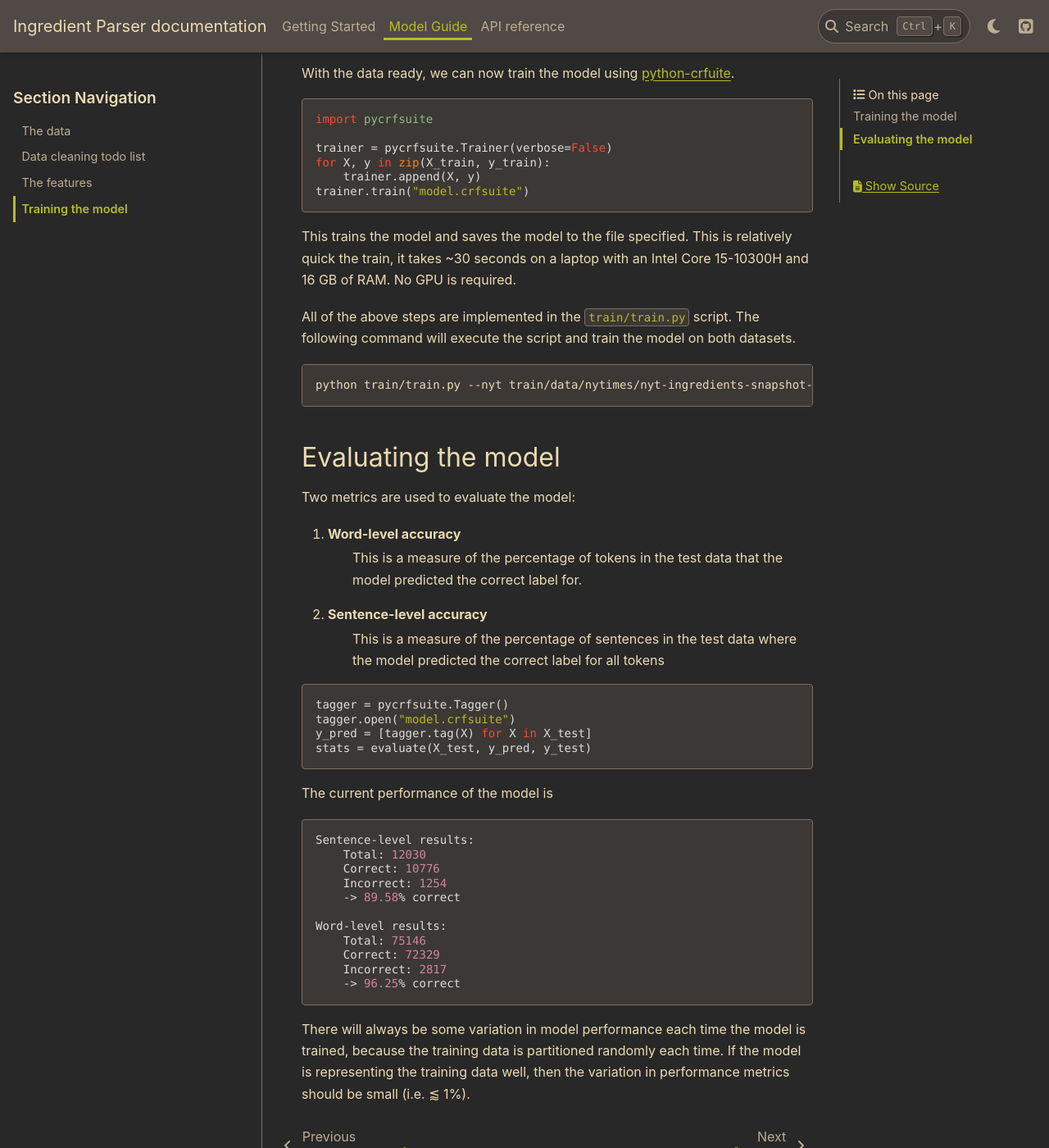
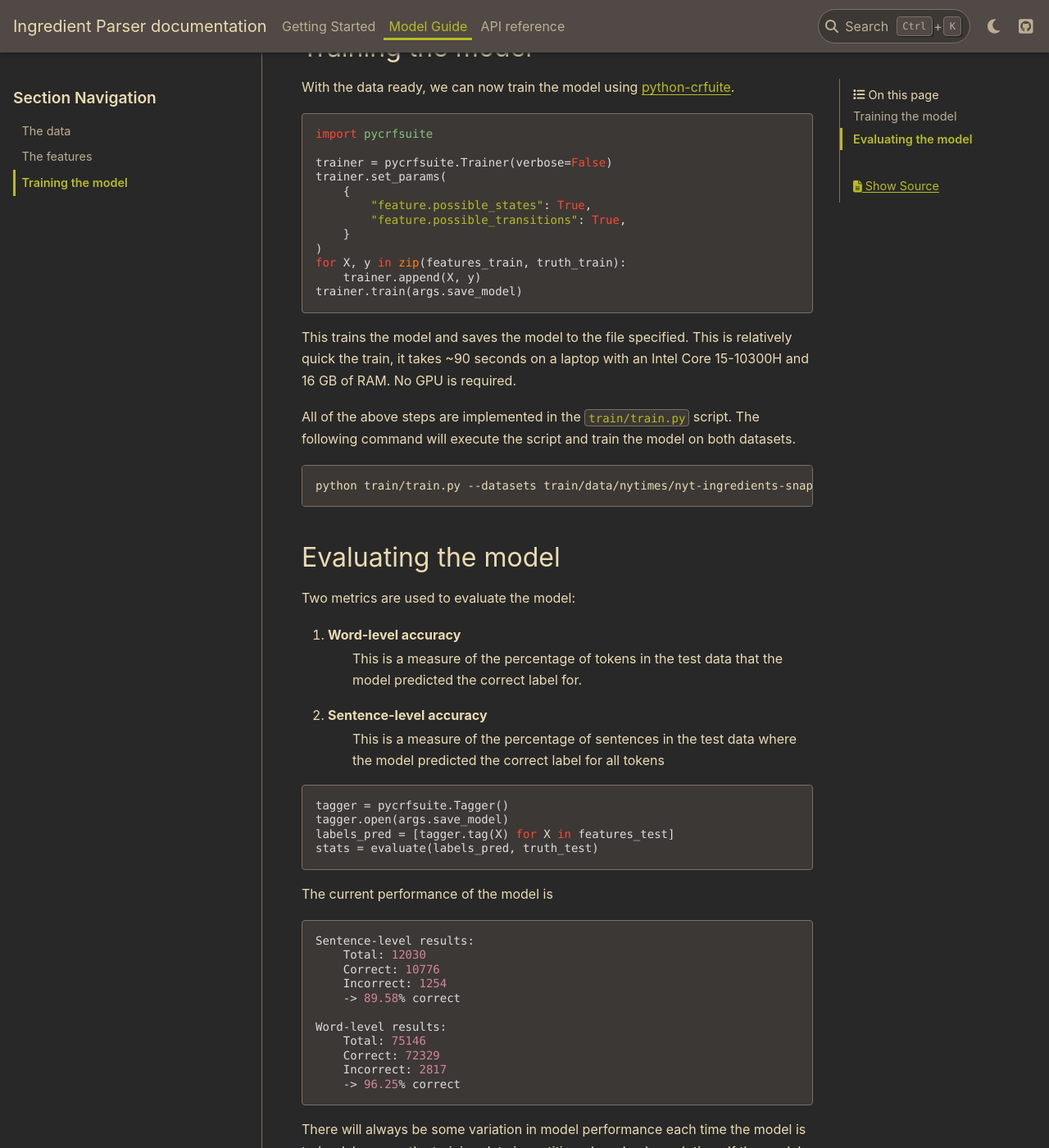
Before and after one commit to strangetom/ingredient-parser, a Sphinx documentation site: the page built from docs/source/guide/training.rst, in a window 1280 px wide and 1400 px high, scrolled down 1831 px. Shown: the whole window at 82% size. Built offline with Sphinx 7.4.7 and the PyData theme 0.15.4, drawn with Linux system fonts in a browser that asks for light colours; some of the changed text lies outside the part shown.

Commit message:
Docs: Update docs to reflect current state

```diff
--- a/docs/source/guide/features.rst
+++ b/docs/source/guide/features.rst
@@ -20,10 +20,12 @@ The features used for this model are a little different
 * Whether the token is capitalised
 * Whether the token is numeric
 * Whether the token is a unit (determined from the list of units)
+* Whether the token is an ambiguous unit
 * Whether the token is inside parentheses
 * Whether the token is a stop word
 * Whether the token is after a comma
 * Whether the token follows a + symbol
+* Whether the token is after a forward slash
 
 If possible, based on the position of the token in the sentence, the following features are also added
 
--- a/docs/source/guide/index.rst
+++ b/docs/source/guide/index.rst
@@ -7,6 +7,5 @@ This user guide provided more in depth information about the data used to train
    :maxdepth: 2
 
    The data <data>
-   Data cleaning todo list <clean>
    The features <features>
    Training the model <training>
--- a/docs/source/guide/training.rst
+++ b/docs/source/guide/training.rst
@@ -14,8 +14,9 @@ The training and testing data is transformed to get it's features and correct la
 
 .. code:: python
 
-    X_train, y_train = transform_to_dataset(ingredients_train, labels_train)
-    X_test, y_test = transform_to_dataset(ingredients_test, labels_test)
+        transformed_sents, transformed_labels = transform_to_dataset(
+            dataset_sents, dataset_labels
+        )
 
 Getting the labels for each input is a bit weird. The datasets are organised in a way that means we have a string the represents the input, a string for the quantity, a string for the unit, a string for the name, and a string for the comment.
 
@@ -62,18 +63,24 @@ With the data ready, we can now train the model using `python-crfuite <https://g
     import pycrfsuite
 
     trainer = pycrfsuite.Trainer(verbose=False)
-    for X, y in zip(X_train, y_train):
+    trainer.set_params(
+        {
+            "feature.possible_states": True,
+            "feature.possible_transitions": True,
+        }
+    )
+    for X, y in zip(features_train, truth_train):
         trainer.append(X, y)
-    trainer.train("model.crfsuite")
+    trainer.train(args.save_model)
 
 This trains the model and saves the model to the file specified.
-This is relatively quick the train, it takes ~30 seconds on a laptop with an Intel Core 15-10300H and 16 GB of RAM. No GPU is required.
+This is relatively quick the train, it takes ~90 seconds on a laptop with an Intel Core 15-10300H and 16 GB of RAM. No GPU is required.
 
 All of the above steps are implemented in the ``train/train.py`` script. The following command will execute the script and train the model on both datasets.
 
 .. code:: bash
 
-    python train/train.py --nyt train/data/nytimes/nyt-ingredients-snapshot-2015.csv --sf train/data/strangerfoods/sf_labelled_data.csv
+    python train/train.py --datasets train/data/nytimes/nyt-ingredients-snapshot-2015.csv train/data/strangerfoods/sf-labelled-data.csv train/data/cookstr/cookstr-ingredients-snapshot-2017-clean.csv
 
 Evaluating the model
 ^^^^^^^^^^^^^^^^^^^^
@@ -88,9 +95,9 @@ Two metrics are used to evaluate the model:
 .. code:: python
 
     tagger = pycrfsuite.Tagger()
-    tagger.open("model.crfsuite")
-    y_pred = [tagger.tag(X) for X in X_test]
-    stats = evaluate(X_test, y_pred, y_test)
+    tagger.open(args.save_model)
+    labels_pred = [tagger.tag(X) for X in features_test]
+    stats = evaluate(labels_pred, truth_test)
 
 The current performance of the model is
 
@@ -108,4 +115,4 @@ The current performance of the model is
         Incorrect: 2817
         -> 96.25% correct
 
-There will always be some variation in model performance each time the model is trained, because the training data is partitioned randomly each time. If the model is representing the training data well, then the variation in performance metrics should be small (i.e. ⪅ 1%).
+There will always be some variation in model performance each time the model is trained, because the training data is partitioned randomly each time. If the model is representing the training data well, then the variation in performance metrics should be small (i.e. << 1%).
```
Also changed, not shown: docs/source/guide/clean.rst (deleted, +0 -14 lines), docs/source/guide/data.rst (+22 -20 lines).
